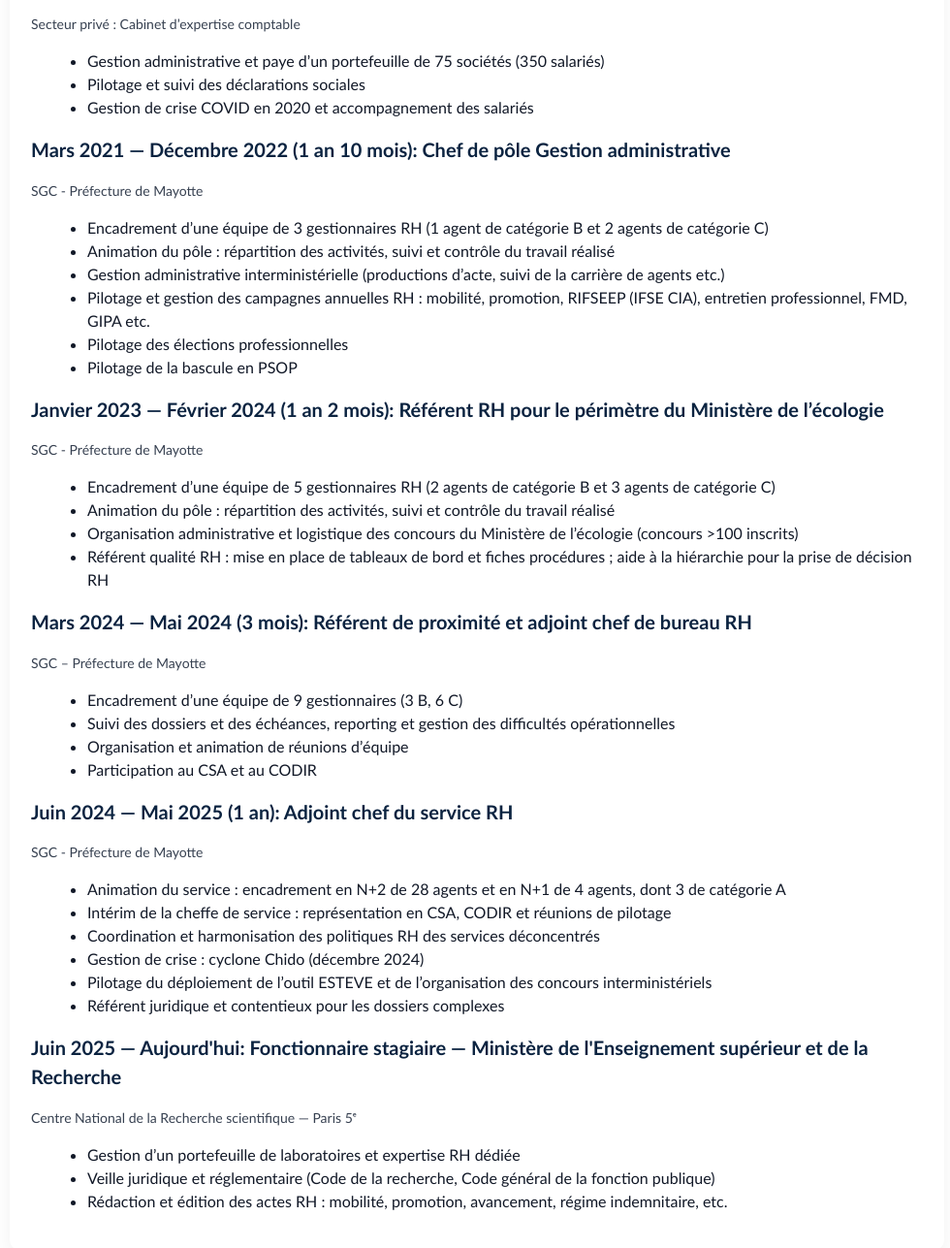
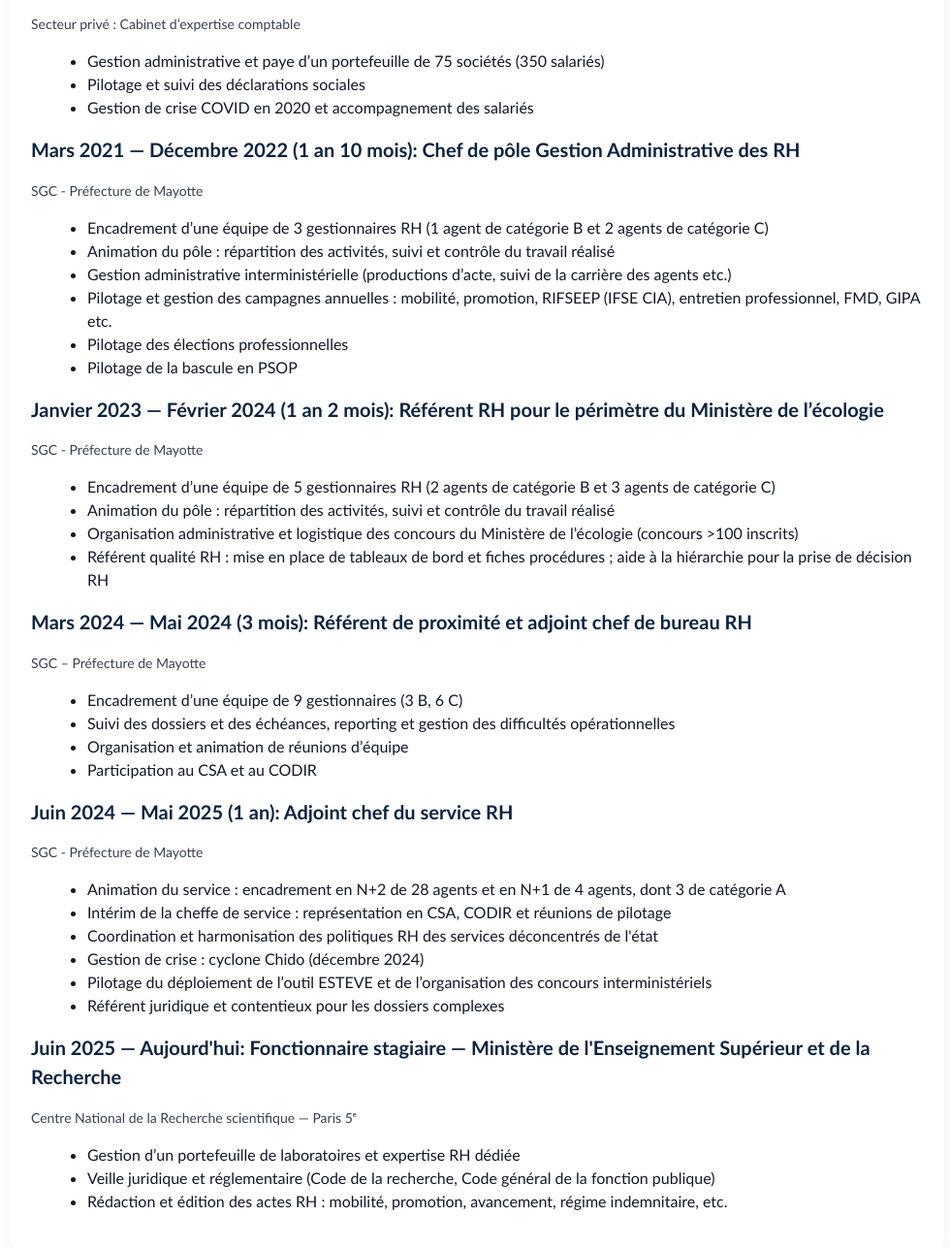
Before and after one commit to maoulida-abd/mon-site-pro, a plain HTML site: page experiences.html.html in a window 1280 px wide. Shown: the part 237-1524 px from the top of the page at 97% size, without its empty margins (148-1128 px from the left). Drawn offline with Linux system fonts and the light colour scheme.

Commit message:
Fix HTML formatting and update experience details

```diff
--- a/experiences.html.html
+++ b/experiences.html.html
@@ -31,13 +31,13 @@
       <li>Gestion de crise COVID en 2020 et accompagnement des salariés</li>
     </ul>
 
-    <h2>Mars 2021 — Décembre 2022 (1 an 10 mois): Chef de pôle Gestion administrative</h2>
+    <h2>Mars 2021 — Décembre 2022 (1 an 10 mois): Chef de pôle Gestion Administrative des RH </h2>
     <p class="small">SGC - Préfecture de Mayotte</p>
     <ul class="list">
       <li>Encadrement d’une équipe de 3 gestionnaires RH (1 agent de catégorie B et 2 agents de catégorie C)</li>
       <li>Animation du pôle : répartition des activités, suivi et contrôle du travail réalisé</li>
-      <li>Gestion administrative interministérielle (productions d’acte, suivi de la carrière de agents etc.)</li>
-      <li>Pilotage et gestion des campagnes annuelles RH : mobilité, promotion, RIFSEEP (IFSE CIA), entretien professionnel, FMD, GIPA etc.</li>
+      <li>Gestion administrative interministérielle (productions d’acte, suivi de la carrière des agents etc.)</li>
+      <li>Pilotage et gestion des campagnes annuelles : mobilité, promotion, RIFSEEP (IFSE CIA), entretien professionnel, FMD, GIPA etc.</li>
       <li>Pilotage des élections professionnelles</li>
       <li>Pilotage de la bascule en PSOP</li>
     </ul>
@@ -65,13 +65,13 @@
     <ul class="list">
       <li>Animation du service : encadrement en N+2 de 28 agents et en N+1 de 4 agents, dont 3 de catégorie A</li>
       <li>Intérim de la cheffe de service : représentation en CSA, CODIR et réunions de pilotage</li>
-      <li>Coordination et harmonisation des politiques RH des services déconcentrés</li>
+      <li>Coordination et harmonisation des politiques RH des services déconcentrés de l'état</li>
       <li>Gestion de crise : cyclone Chido (décembre 2024)</li>
       <li>Pilotage du déploiement de l’outil ESTEVE et de l’organisation des concours interministériels</li>
       <li>Référent juridique et contentieux pour les dossiers complexes</li>
     </ul>
 
-    <h2>Juin 2025 — Aujourd'hui: Fonctionnaire stagiaire — Ministère de l'Enseignement supérieur et de la Recherche</h2>
+    <h2>Juin 2025 — Aujourd'hui: Fonctionnaire stagiaire — Ministère de l'Enseignement Supérieur et de la Recherche</h2>
     <p class="small">Centre National de la Recherche scientifique — Paris 5ᵉ</p>
     <ul class="list">
       <li>Gestion d’un portefeuille de laboratoires et expertise RH dédiée</li>
```
